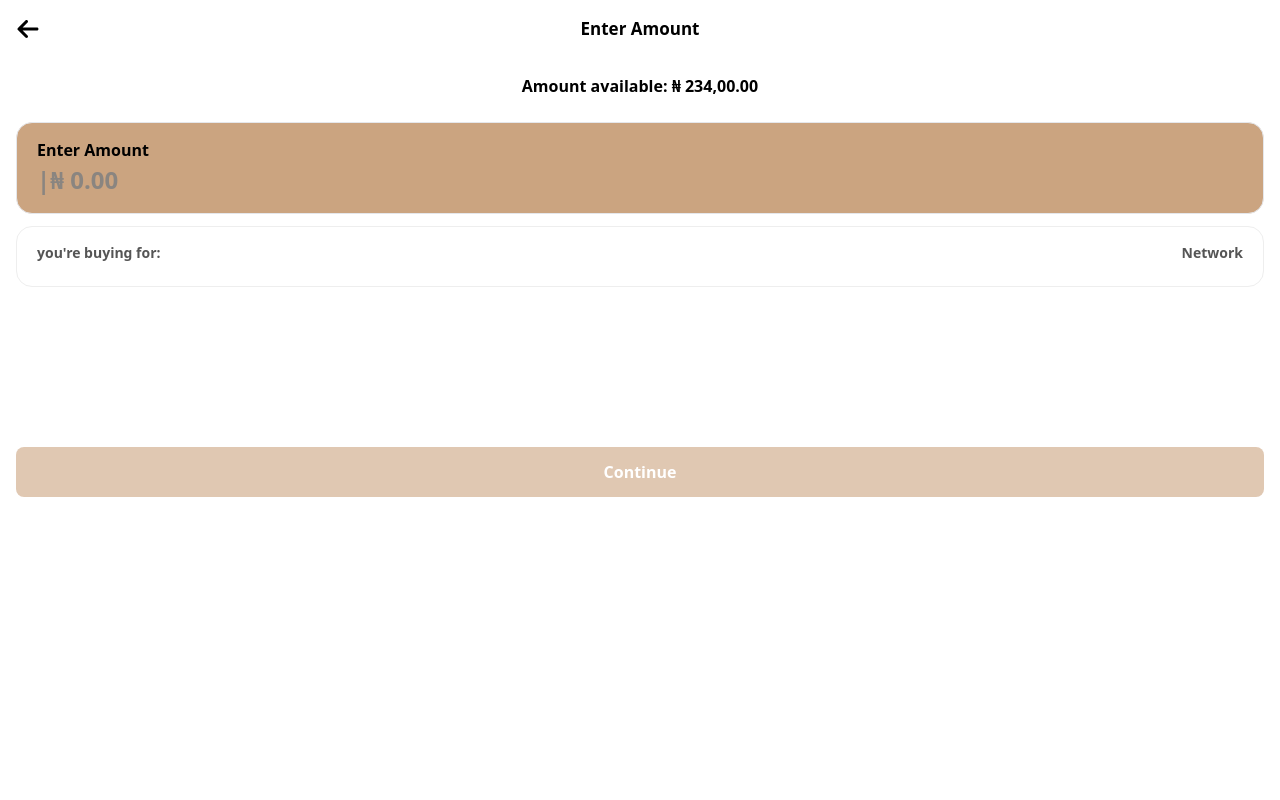
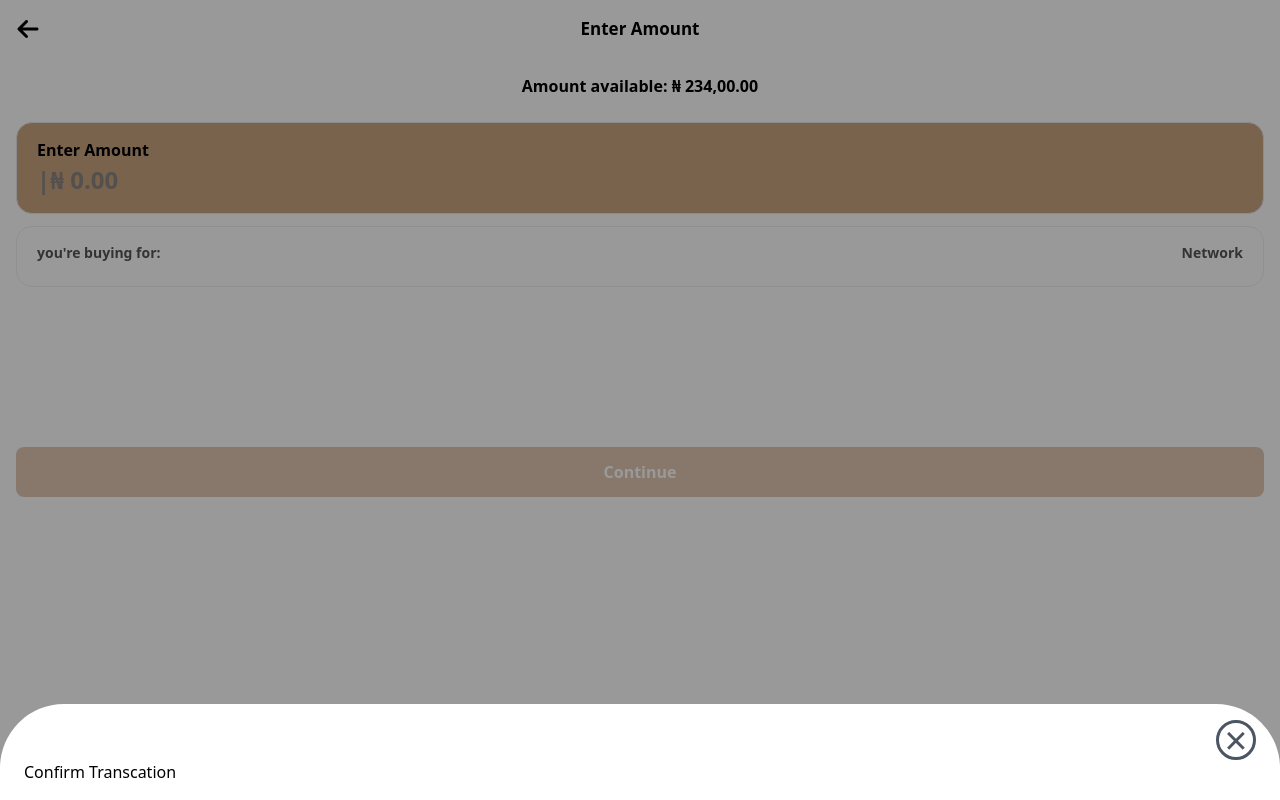
Before and after one commit to Xprogrammer123/Ismart-fintech, a React (Vite) app in the folder vite-project/: page /airtime-amount in a window 1280 px wide. Both pictures are taken after a click on the button "Continue". Built offline with nearby package versions, Linux system fonts and the light colour scheme.

Commit message:
vercel link fix

```diff
--- a/vite-project/src/AppRoutes.jsx
+++ b/vite-project/src/AppRoutes.jsx
@@ -7,6 +7,7 @@ import Data from "./Pages/Data";
 import Airtime from "./Pages/Airtime";
 import AirtimeToCash from "./Pages/AirtimeToCash";
 import AirtimeAmount from "./components/Components/AirtimeAmount";
+import AirtimePopup from "./components/Components/Modals/AirtimePopup";
 
 const AppRoutes = () => {
 	const [ selectedCard, setSelectedCard ] = useState(null)
@@ -34,8 +35,8 @@ const AppRoutes = () => {
 		<div className="phone:pl-4 phone:pr-4 pr-4 pl-4">
 		{
 			selectedCard && (
-			  <div className='fixed w-[100vw] h-[100vh] top-0 left-0 bg-black bg-opacity-80 z-50 overflow-x-hidden'>
-				<div className={`bg-main-bg w-full absolute flex flex-col bottom-0 left-0 rounded-tl-[4rem] rounded-tr-[4rem] pl-6 pr-6 pt-4 pb-4`}>
+			  <div className='fixed w-[100vw] h-[100vh] top-0 left-0 bg-black bg-opacity-40 z-50 overflow-x-hidden'>
+				<div className={`bg-white w-full absolute flex flex-col bottom-0 left-0 rounded-tl-[4rem] rounded-tr-[4rem] pl-6 pr-6 pt-4 pb-4`}>
 				  <span onClick={closePopup} className='text-[40px] small-phone:text-[35px] font-extralight border-[3px] text-gray-600 cursor-pointer rounded-full border-gray-600 h-[40px] w-[40px] small-phone:h-[35px] small-phone:w-[35px] flex items-center justify-center ml-auto'>&times;</span>
 				  <div className='h-full relative'>
 					{
@@ -57,7 +58,7 @@ const AppRoutes = () => {
 					<Route path="/airtime" element={<Airtime formData={formData} setFormData={setFormData} />} />
 					<Route path="/airtimeToCash" element={<AirtimeToCash formData={formData} setFormData={setFormData} />} />
 
-					<Route path="/airtime-amount" element={<AirtimeAmount formData={formData} setFormData={setFormData} />} />
+					<Route path="/airtime-amount" element={<AirtimeAmount formData={formData} setFormData={setFormData} setSelectedCard={setSelectedCard} />} />
 				</Routes>
 			</Router>
 		</div>
--- a/vite-project/src/components/Components/AirtimeAmount.jsx
+++ b/vite-project/src/components/Components/AirtimeAmount.jsx
@@ -3,7 +3,7 @@ import { FaArrowLeft } from "react-icons/fa6";
 import { useNavigate } from "react-router-dom";
 import ButtonOne from "./Helpers/ButtonOne";
 
-function AirtimeAmount({ formData, setFormData }) {
+function AirtimeAmount({ formData, setFormData, setSelectedCard }) {
     const [ isComplete, setIsComplete ] = useState(false)
     const navigate = useNavigate()
 
@@ -20,12 +20,11 @@ function AirtimeAmount({ formData, setFormData }) {
     }, [formData])
 
     const handleNext = () => {
-
+        setSelectedCard('airtimePopup')
     }
 
   return (
     <div className="">
-
         <div className="relative flex items-center justify-center w-full p-4">
             <div className="absolute left-0" onClick={handleBack}>
                 <FaArrowLeft className="text-[24px] cursor-pointer" />
--- a/vite-project/src/components/Components/Modals/AirtimePopup.jsx
+++ b/vite-project/src/components/Components/Modals/AirtimePopup.jsx
@@ -1,7 +1,9 @@
 
 function AirtimePopup() {
   return (
-    <div>AirtimePopup</div>
+    <div>
+        <h2>Confirm Transcation</h2>
+    </div>
   )
 }
 
```
Also changed, not shown: vite-project/vercel.json (added).
